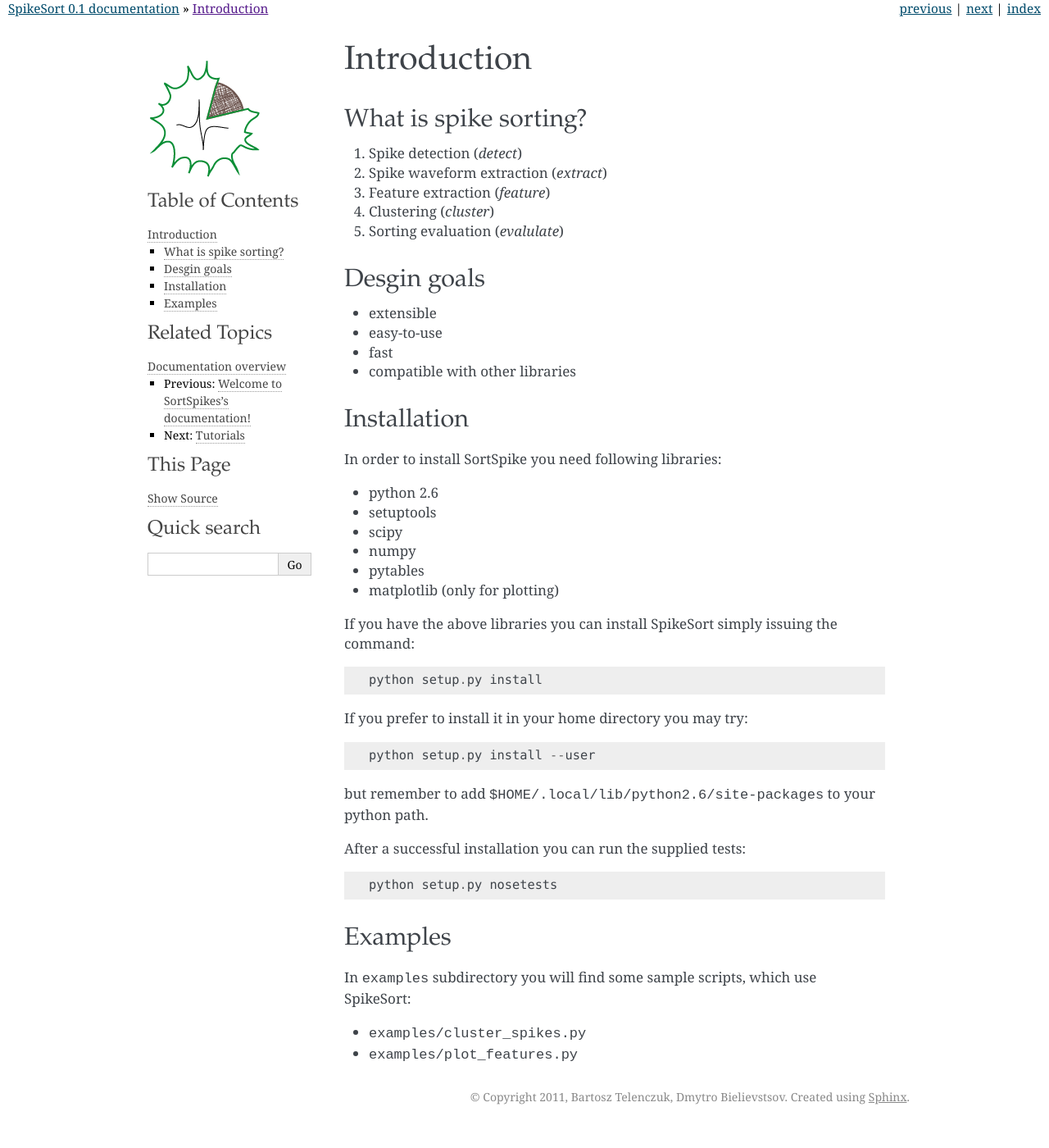
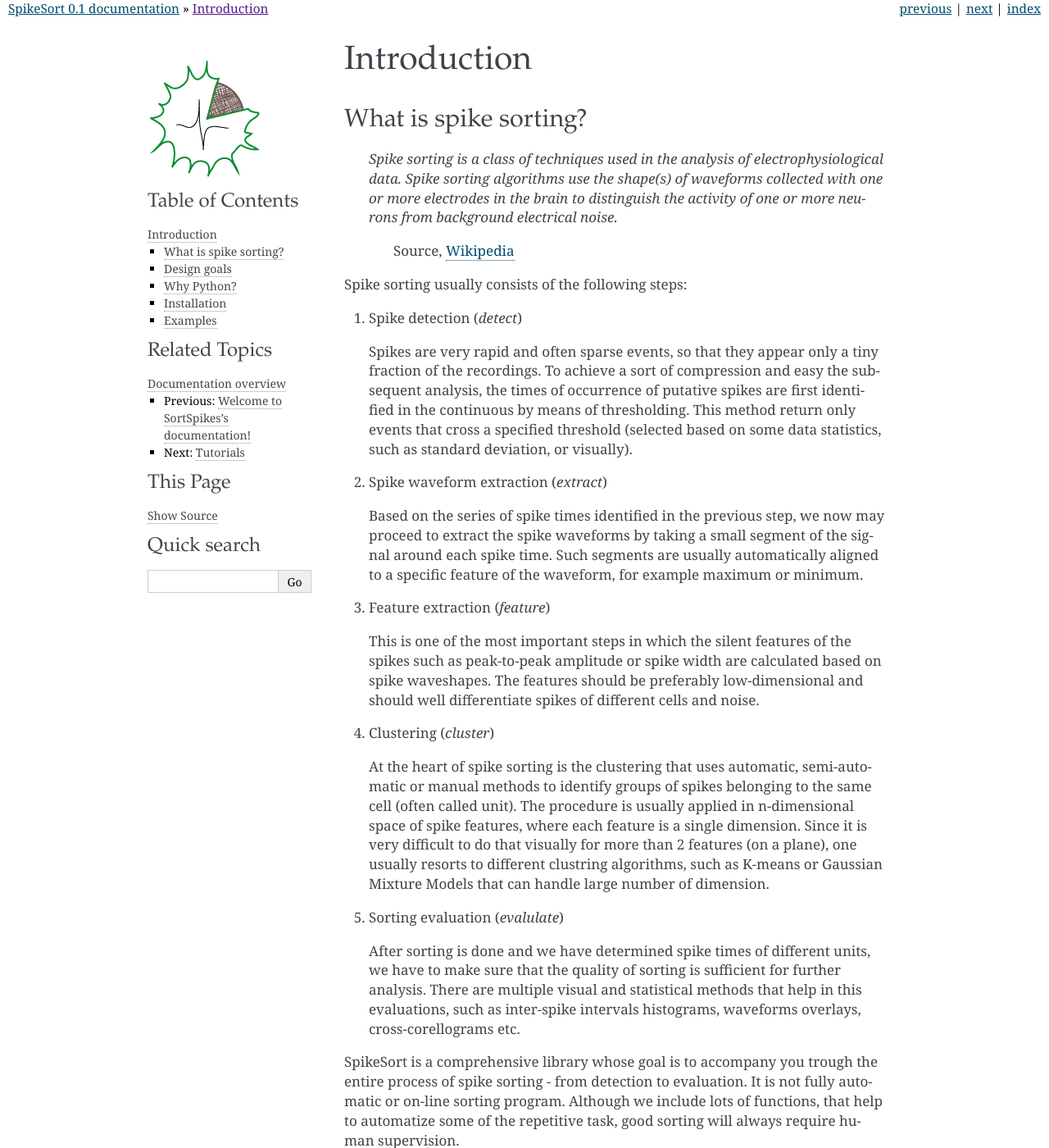
Before and after one commit to btel/SpikeSort, a Sphinx documentation site: the page built from docs/source/intro.rst, in a window 1280 px wide and 1400 px high. Shown: the whole window at 82% size. Built offline with Sphinx 7.4.7, drawn with Linux system fonts in a browser that asks for light colours; formulas are drawn with MathJax 3; some of the changed text lies outside the part shown.

Commit message:
updated docs

```diff
--- a/docs/source/conf.py
+++ b/docs/source/conf.py
@@ -1,6 +1,6 @@
 # -*- coding: utf-8 -*-
 #
-# SortSpikes documentation build configuration file, created by
+# SpikeSort documentation build configuration file, created by
 # sphinx-quickstart on Thu Jan 27 14:09:31 2011.
 #
 # This file is execfile()d with the current directory set to its containing dir.
@@ -172,7 +172,7 @@
 #html_file_suffix = ''
 
 # Output file base name for HTML help builder.
-htmlhelp_basename = 'SortSpikesdoc'
+htmlhelp_basename = 'SpikeSortsdoc'
 
 
 # -- Options for LaTeX output --------------------------------------------------
@@ -186,7 +186,7 @@
 # Grouping the document tree into LaTeX files. List of tuples
 # (source start file, target name, title, author, documentclass [howto/manual]).
 latex_documents = [
-  ('index', 'SortSpikes.tex', u'SortSpikes Documentation',
+  ('index', 'SpikeSort.tex', u'SpikeSort Documentation',
    u'Bartosz Telenczuk', 'manual'),
 ]
 
@@ -219,6 +219,6 @@
 # One entry per manual page. List of tuples
 # (source start file, name, description, authors, manual section).
 man_pages = [
-    ('index', 'sortspikes', u'SortSpikes Documentation',
+    ('index', 'sortspikes', u'SpikeSorts Documentation',
      [u'Bartosz Telenczuk'], 1)
 ]
--- a/docs/source/intro.rst
+++ b/docs/source/intro.rst
@@ -4,19 +4,135 @@
 What is spike sorting?
 ----------------------
 
+    *Spike sorting is a class of techniques used in the analysis of
+    electrophysiological data. Spike sorting algorithms use the
+    shape(s) of waveforms collected with one or more electrodes in the
+    brain to distinguish the activity of one or more neurons from
+    background electrical noise.*
+
+         Source, Wikipedia_
+
+Spike sorting usually consists of the following steps:
+
 1. Spike detection (*detect*)
+
+   Spikes are very rapid and often sparse events, so that they appear
+   only a tiny fraction of the recordings. To achieve a sort of
+   compression and easy the subsequent analysis, the times of
+   occurrence of putative spikes are first identified in the continuous
+   by means of thresholding. This method return only events that cross
+   a specified threshold (selected based on some data statistics, such
+   as standard deviation, or visually).
+
 #. Spike waveform extraction (*extract*)
+
+   Based on the series of spike times identified in the previous step,
+   we now may proceed to extract the spike waveforms by taking a small
+   segment of the signal around each spike time. Such segments are
+   usually automatically aligned to a specific feature of the
+   waveform, for example maximum or minimum.
+
 #. Feature extraction (*feature*)
+
+   This is one of the most important steps in which the silent
+   features of the spikes such as peak-to-peak amplitude or spike
+   width are calculated based on spike waveshapes. The features should
+   be preferably low-dimensional and should well differentiate spikes
+   of different cells and noise.
+
 #. Clustering (*cluster*)
+
+   At the heart of spike sorting is the clustering that uses
+   automatic, semi-automatic or manual methods to identify groups of
+   spikes belonging to the same cell (often called unit). The
+   procedure is usually applied in n-dimensional space of spike
+   features, where each feature is a single dimension. Since it is
+   very difficult to do that visually for more than 2 features (on a
+   plane), one usually resorts to different clustring algorithms, such
+   as K-means or Gaussian Mixture Models that can handle large number
+   of dimension.
+
+
 #. Sorting evaluation (*evalulate*)
 
-Desgin goals
+   After sorting is done and we have determined spike times of
+   different units, we have to make sure that the quality of sorting
+   is sufficient for further analysis. There are multiple visual and
+   statistical methods that help in this evaluations, such as
+   inter-spike intervals histograms, waveforms overlays,
+   cross-corellograms etc.
+
+SpikeSort is a comprehensive library whose goal is to accompany you trough
+the entire process of spike sorting - from detection to evaluation.
+It is not fully automatic or on-line sorting program. Although we
+include lots of functions, that help to automatize some of the
+repetitive task, good sorting will always require human supervision.
+
+.. _Wikipedia: http://en.wikipedia.org/wiki/Spike_sorting
+
+
+Design goals
 ------------
 
-* extensible
+There are several of spike sorting programs on the market both commercial and free
+and open source. We started this projects to offer an alternative that
+would be free and scriptable, perferrably in our favourite language
+Python. However, we did not try to re-invent the
+wheel and whenever we could we leveraged the established Python libraries.
+
+We had a few design goals when we worked on SpikSort;
+
+* modular
+
+  Spike sorting is modular - there are several steps and different
+  techniques that can and
+  should be mixed-and-matched to adjust the process to the data we
+  try to analyze. Spike sorting library should be modular as well to allow for
+  much flexibility.
+
+* customizable
+
+  No two data sets are the same. Different experimental protocols,
+  different acquistion systems, different neural systems require
+  different methods. Therefore, a good spike sorting library should
+  allow for easy and flexible customizations.
+
 * easy-to-use
+
+  Flexibility usually comes at price: the usability. Nevertheless, a
+  transparent design can allow complex systems to be user-friendly.
+  The interface should allow to focus on the data and not on the
+  peculiarities of specific software solutions (we should not be
+  limited by the medium).
+
 * fast
-* compatible with other libraries
+
+  In practice, one will try to discriminate thousends of spikes of
+  tens of different neurons. Any performance optimizations will save
+  you precious minutes (hours or even days) for the task you are most
+  interested in: decoding what the cells actually do.
+
+* compatible with standard libraries (NumPy, SciPy, matplotlib)
+
+  There is no need to reinvent the wheel. Python developers provide
+  hundreds of optimized, well-tested and widely-used libraries with
+  great community support. Why not use them? Moreover, any data coming
+  from the spike sorting libraries should be easily pluggable to
+  third-party analysis routines and databases.
+
+
+Why Python?
+-----------
+
+Python is a interpreted and very dynamic language with huge very
+enthusiastic community. It grew to be the de-facto standard in
+computational science and it rapidly gains momentum in
+experimental disciplines. Python is also completely free and available
+for multiple platforms - it means that you can run it at home, at work
+or give it to your students with no additional costs. Last but not
+least Python can be easily interfaced with other languages making it a
+''glueing'' language that can make two independent libraries to
+communicate.
 
 Installation
 ------------
```
